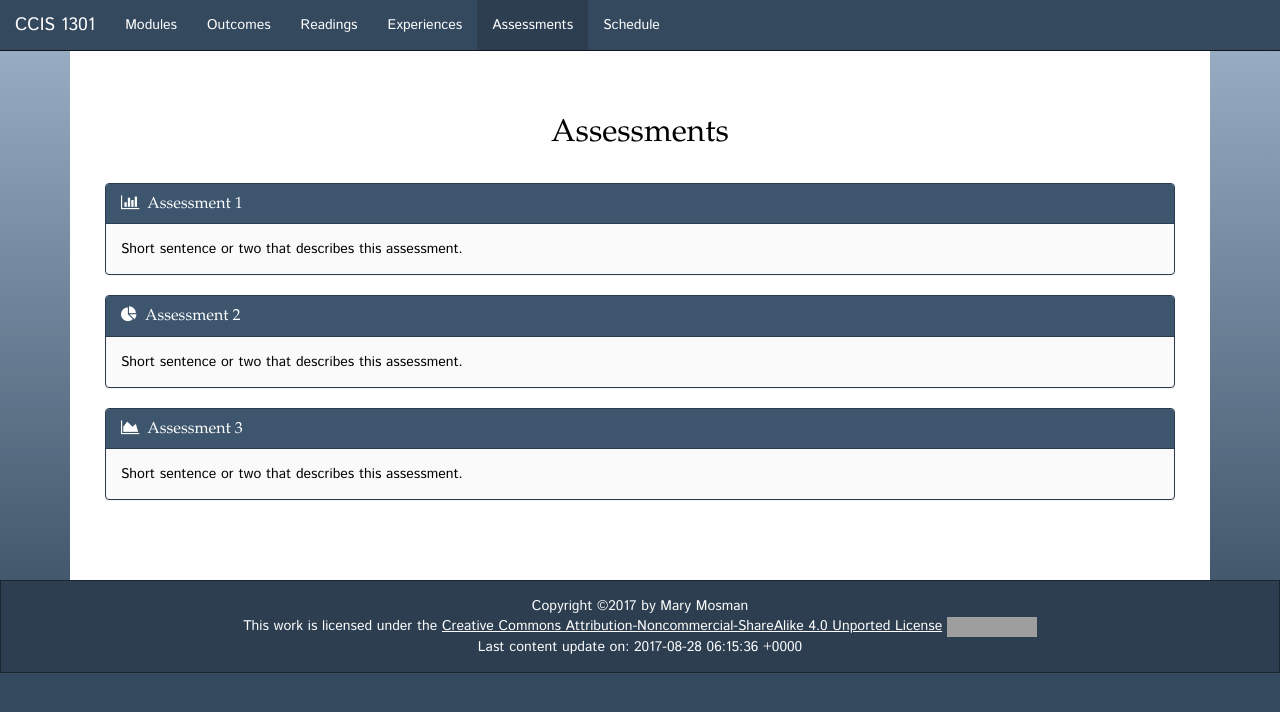
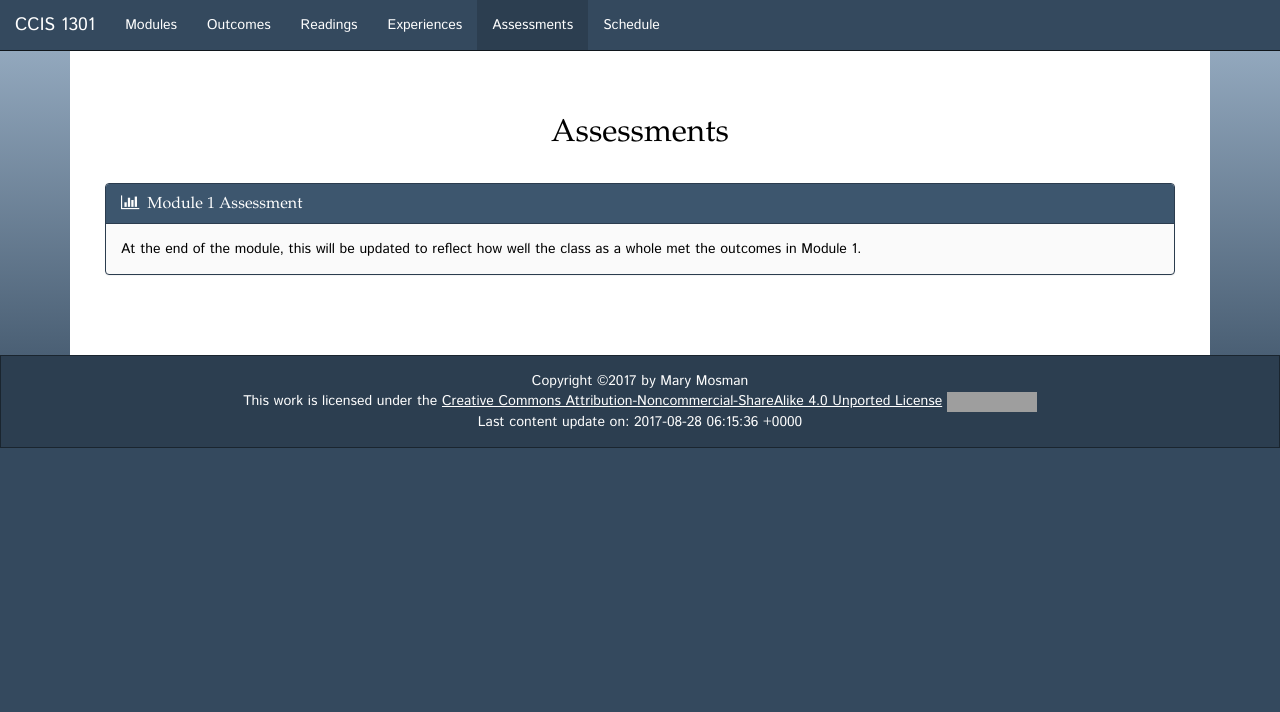
Before and after one commit to htc-ccis1301/fall-2017, a Jekyll site: the page built from assessments.md, in a window 1280 px wide. Shown: the top 712 px of the page. Built offline with Jekyll 4.4.1, drawn with Linux system fonts in a browser that asks for light colours; some web fonts are replaced; some of the changed lines change nothing that is shown; grey boxes are pictures that could not be loaded.

Commit message:
remove assessments

```diff
--- a/_assessments/assessment1.md
+++ b/_assessments/assessment1.md
@@ -1,12 +1,13 @@
 ---
-title: Assessment 1
-summary: "Short sentence or two that describes this assessment."
+title: Module 1 Assessment
+summary: "At the end of the module, this will be updated to reflect how well the class as a whole met the outcomes in Module 1."
 presentation: bar_chart
 ---
 
+At the end of the module, this will be updated to reflect how well the class as a whole met the outcomes listed in Module 1.
 
-Etiam volutpat sapien sed purus facilisis vestibulum. Nunc sollicitudin mauris vel nulla vehicula, vitae mollis dui malesuada. Aenean eget massa id nibh vestibulum tincidunt in vel diam. Donec ex ex, hendrerit nec fermentum fermentum, laoreet non nulla. Donec id tincidunt purus.
 
+<!--
 <script>
 $(document).ready(function() {
 
@@ -33,3 +34,4 @@ $(document).ready(function() {
     });
 });
 </script>
+-->
--- a/_assessments/assessment2.md
+++ /dev/null
@@ -1,36 +0,0 @@
----
-title: Assessment 2
-summary: "Short sentence or two that describes this assessment."
-presentation: pie_chart
----
-
-Lorem ipsum dolor sit amet, consectetur adipiscing elit. Sed faucibus quis nisi vel bibendum. Pellentesque ac sapien nunc. Pellentesque turpis leo, maximus at felis fermentum, porta finibus quam. Donec tempus porta diam, vitae congue odio pellentesque et.
-
-
-
-<script>
-$(document).ready(function() {
-
-    var colors = ['#00B016', '#00DC1B', '#FFAB00', '#E30B00', '#B00900'];
-    var patterns = pattern.generate(colors);
-
-    var chartData = {
-        datasets: [{
-            label: '{{ page.title }}',
-            data: [40, 23, 25, 10, 2],
-            backgroundColor: colors
-        }],
-        labels: ['A', 'B', 'C', 'D', 'F']
-    };
-
-    var ctx = $("#chart");
-    var chart = new Chart(ctx, { type: 'pie', data: chartData, options: { responsive: false } });
-
-    var patternSwitch = document.querySelector('#pattern-switch');
-    patternSwitch.addEventListener('change', function (e) {
-      var fill = (e.currentTarget.checked) ? patterns : colors;
-      chart.data.datasets[0].backgroundColor = fill;
-      chart.update();
-    });
-});
-</script>
--- a/_assessments/assessment3.md
+++ /dev/null
@@ -1,31 +0,0 @@
----
-title: Assessment 3
-summary: "Short sentence or two that describes this assessment."
-presentation: graph
----
-
-
-Lorem ipsum dolor sit amet, consectetur adipiscing elit. Sed faucibus quis nisi vel bibendum. Pellentesque ac sapien nunc. Pellentesque turpis leo, maximus at felis fermentum, porta finibus quam. Donec tempus porta diam, vitae congue odio pellentesque et. Etiam volutpat sapien sed purus facilisis vestibulum. Nunc sollicitudin mauris vel nulla vehicula, vitae mollis dui malesuada. Aenean eget massa id nibh vestibulum tincidunt in vel diam. Donec ex ex, hendrerit nec fermentum fermentum, laoreet non nulla. Donec id tincidunt purus. Aliquam id risus ut diam pretium sagittis vel a ex. Nullam suscipit enim sit amet erat finibus efficitur. Cras ornare fermentum enim eu finibus. Fusce molestie commodo mi, in convallis purus. Proin magna nulla, imperdiet in arcu ut, pellentesque porta nisi. Suspendisse id sapien ut enim posuere vehicula. Nullam ultricies diam nibh, eu hendrerit ligula mollis sed.
-
-<script>
-$(document).ready(function() {
-
-    var chartData = {
-        datasets: [{
-          label: '{{ page.title }}',
-          data: [23, 40, 25, 10, 2]
-        }],
-        labels: ['A', 'B', 'C', 'D', 'F']
-    };
-
-    var ctx = $("#chart");
-    var chart = new Chart(ctx, { type: 'line', data: chartData, options: { responsive: false } });
-
-    var patternSwitch = document.querySelector('#pattern-switch');
-    patternSwitch.addEventListener('change', function (e) {
-      var fill = (e.currentTarget.checked) ? patterns : colors;
-      chart.data.datasets[0].backgroundColor = fill;
-      chart.update();
-    });
-});
-</script>
```
